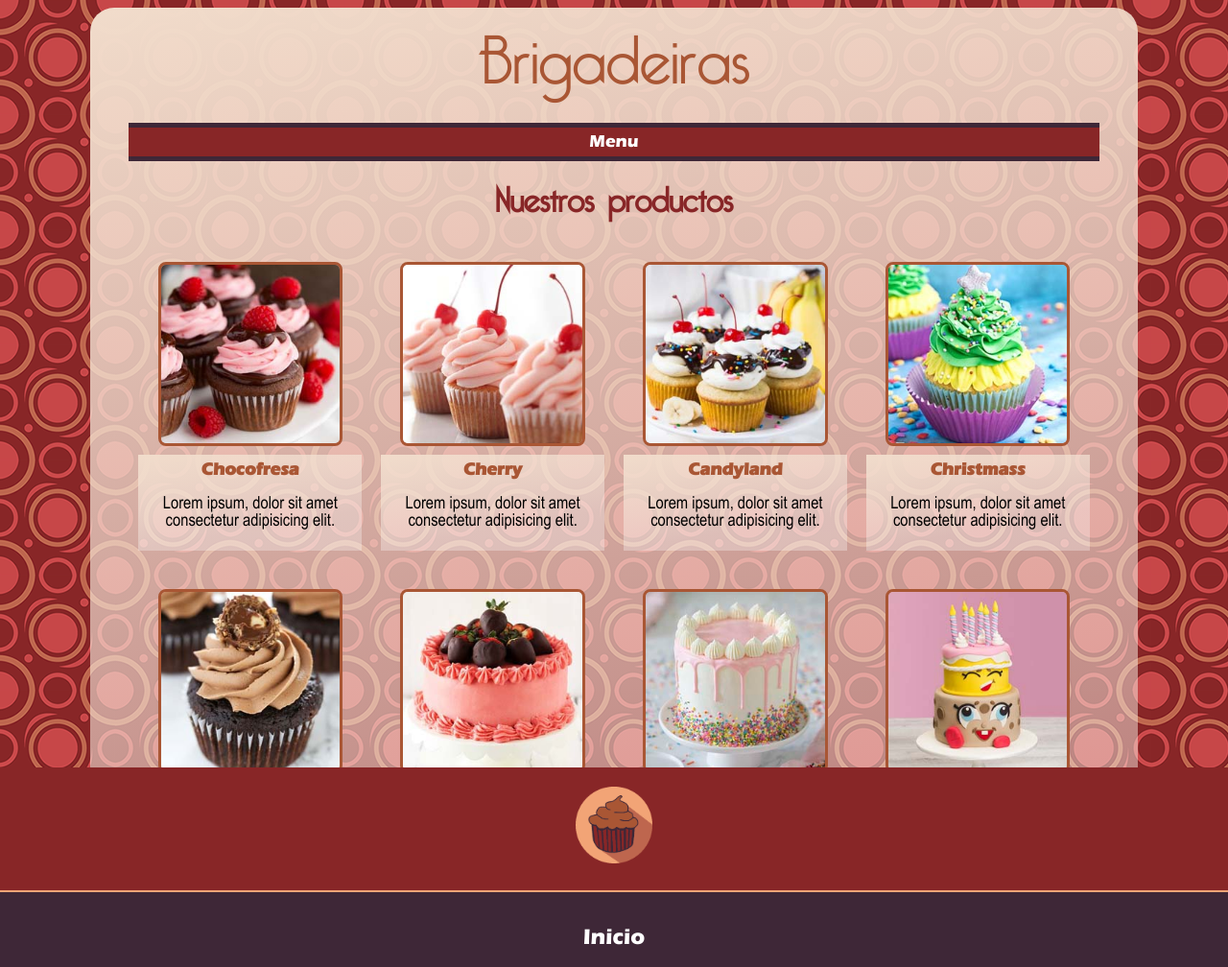
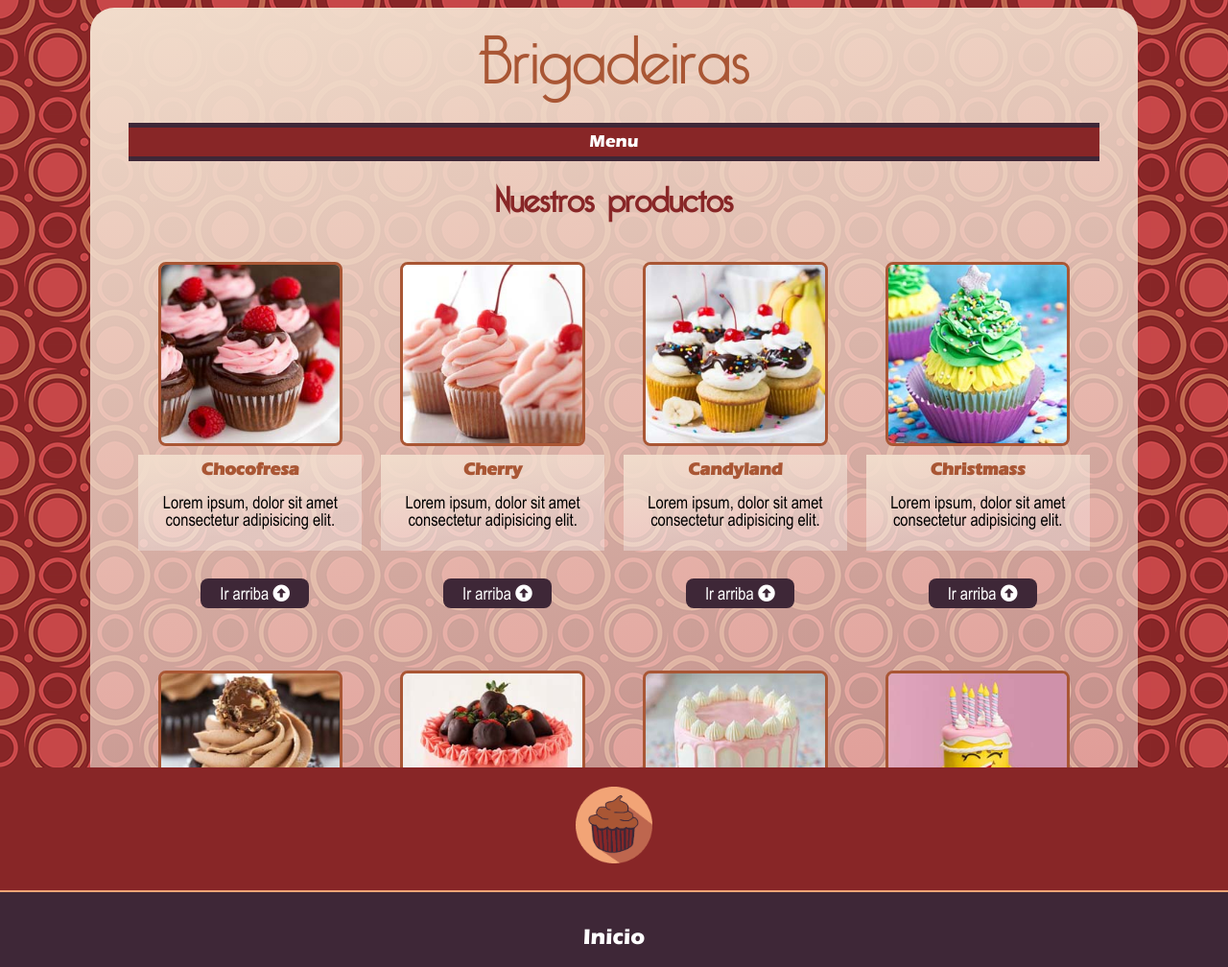
Before and after one commit to alexisss1928/brigadeiras, a plain HTML site: page productos.html in a window 1280 px wide. Shown: the top 1008 px of the page at 96% size. Drawn offline with Linux system fonts and the light colour scheme.

Commit message:
Footer added icon

```diff
--- a/CSS/queries.css
+++ b/CSS/queries.css
@@ -80,7 +80,7 @@
   height: auto;
 }
 
-#topArrow{
+.topArrow{
   display:block;
 }
 
@@ -204,7 +204,7 @@
 	width:100%;
 }
 
-  .producto #topArrow{
+  .producto .topArrow{
     display:block;
     width:100%;
   }
--- a/CSS/style.css
+++ b/CSS/style.css
@@ -131,7 +131,7 @@ p{
 	width:100%;
 }
 
-#topArrow{
+.topArrow{
 	display: none;
 	float:left;
 	width:100%;
@@ -140,7 +140,7 @@ p{
 	margin-bottom: 20px;
 }
 
-	#topArrow a{
+	.topArrow a{
 		width: 150px;
 		color:white;
 		text-decoration: none;
--- a/productos.html
+++ b/productos.html
@@ -86,7 +86,7 @@
             <h2>Chocofresa</h2>
             <p>Lorem ipsum, dolor sit amet consectetur adipisicing elit.</p>
           </div>
-          <div id="topArrow"><a href="#top">Ir arriba <i class="fas fa-arrow-alt-circle-up"></i></a></div>
+          <div class="topArrow"><a href="#top">Ir arriba <i class="fas fa-arrow-alt-circle-up"></i></a></div>
         </div>
         <div class="producto">
           <a href="Assets/Catalogo/catalogo02.jpg" rel="lightbox[roadtrip]" title="Cherry"><img
@@ -95,7 +95,7 @@
             <h2>Cherry</h2>
             <p>Lorem ipsum, dolor sit amet consectetur adipisicing elit.</p>
           </div>
-          <div id="topArrow"><a href="#top">Ir arriba <i class="fas fa-arrow-alt-circle-up"></i></a></div>
+          <div class="topArrow"><a href="#top">Ir arriba <i class="fas fa-arrow-alt-circle-up"></i></a></div>
         </div>
         <div class="producto">
           <a href="Assets/Catalogo/catalogo03.jpg" rel="lightbox[roadtrip]" title="Candy Rain"><img
@@ -104,7 +104,7 @@
             <h2>Candyland</h2>
             <p>Lorem ipsum, dolor sit amet consectetur adipisicing elit.</p>
           </div>
-          <div id="topArrow"><a href="#top">Ir arriba <i class="fas fa-arrow-alt-circle-up"></i></a></div>
+          <div class="topArrow"><a href="#top">Ir arriba <i class="fas fa-arrow-alt-circle-up"></i></a></div>
         </div>
         <div class="producto">
           <a href="Assets/Catalogo/catalogo04.jpg" rel="lightbox[roadtrip]" title="Christmass"><img
@@ -113,7 +113,7 @@
             <h2>Christmass</h2>
             <p>Lorem ipsum, dolor sit amet consectetur adipisicing elit.</p>
           </div>
-          <div id="topArrow"><a href="#top">Ir arriba <i class="fas fa-arrow-alt-circle-up"></i></a></div>
+          <div class="topArrow"><a href="#top">Ir arriba <i class="fas fa-arrow-alt-circle-up"></i></a></div>
         </div>
         <div class="producto">
           <a href="Assets/Catalogo/catalogo05.jpg" rel="lightbox[roadtrip]" title="Dark"><img
@@ -122,7 +122,7 @@
             <h2>Dark</h2>
             <p>Lorem ipsum, dolor sit amet consectetur adipisicing elit.</p>
           </div>
-          <div id="topArrow"><a href="#top">Ir arriba <i class="fas fa-arrow-alt-circle-up"></i></a></div>
+          <div class="topArrow"><a href="#top">Ir arriba <i class="fas fa-arrow-alt-circle-up"></i></a></div>
         </div>
         <div class="producto">
           <a href="Assets/Catalogo/catalogo06.jpg" rel="lightbox[roadtrip]" title="Pink Dream"><img
@@ -131,7 +131,7 @@
             <h2>Pink Dream</h2>
             <p>Lorem ipsum, dolor sit amet consectetur adipisicing elit.</p>
           </div>
-          <div id="topArrow"><a href="#top">Ir arriba <i class="fas fa-arrow-alt-circle-up"></i></a></div>
+          <div class="topArrow"><a href="#top">Ir arriba <i class="fas fa-arrow-alt-circle-up"></i></a></div>
         </div>
         <div class="producto">
           <a href="Assets/Catalogo/catalogo07.jpg" rel="lightbox[roadtrip]" title="Dreamy"><img
@@ -140,7 +140,7 @@
             <h2>Dreamy</h2>
             <p>Lorem ipsum, dolor sit amet consectetur adipisicing elit.</p>
           </div>
-          <div id="topArrow"><a href="#top">Ir arriba <i class="fas fa-arrow-alt-circle-up"></i></a></div>
+          <div class="topArrow"><a href="#top">Ir arriba <i class="fas fa-arrow-alt-circle-up"></i></a></div>
         </div>
         <div class="producto">
           <a href="Assets/Catalogo/catalogo08.jpg" rel="lightbox[roadtrip]" title="Funny"><img
@@ -149,7 +149,7 @@
             <h2>Funny</h2>
             <p>Lorem ipsum, dolor sit amet consectetur adipisicing elit.</p>
           </div>
-          <div id="topArrow"><a href="#top">Ir arriba <i class="fas fa-arrow-alt-circle-up"></i></a></div>
+          <div class="topArrow"><a href="#top">Ir arriba <i class="fas fa-arrow-alt-circle-up"></i></a></div>
         </div>
       </div>
     </div>
@@ -183,7 +183,7 @@
         <p>0412.238.69.74<br>0424.238.69.74</p>
       </div>
       <div id="footerCinta">
-          <p>Hecho por Alexis Salcedo para el curso de Dreamweaver en Arts Instituto de Computacion Grafica.</p>
+          <p><i class="fas fa-code"></i> por Alexis Salcedo para el curso de Dreamweaver en Arts Instituto de Computacion Grafica.</p>
       </div>
     </div><!-- #EndLibraryItem -->
   </div>
```
Also changed, not shown: contacto.html (+2 -2 lines), index.html (+2 -2 lines), nosotros.html (+2 -2 lines), servicio.html (+2 -2 lines).
